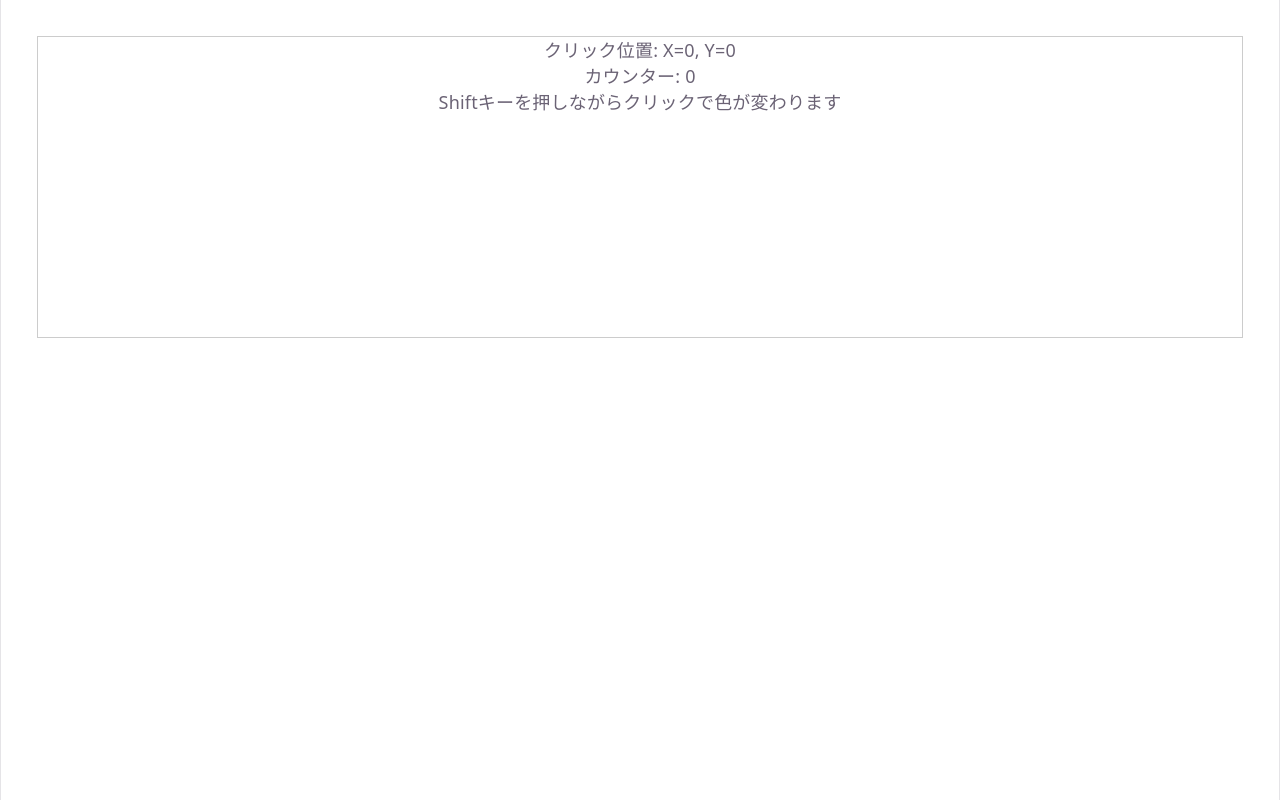
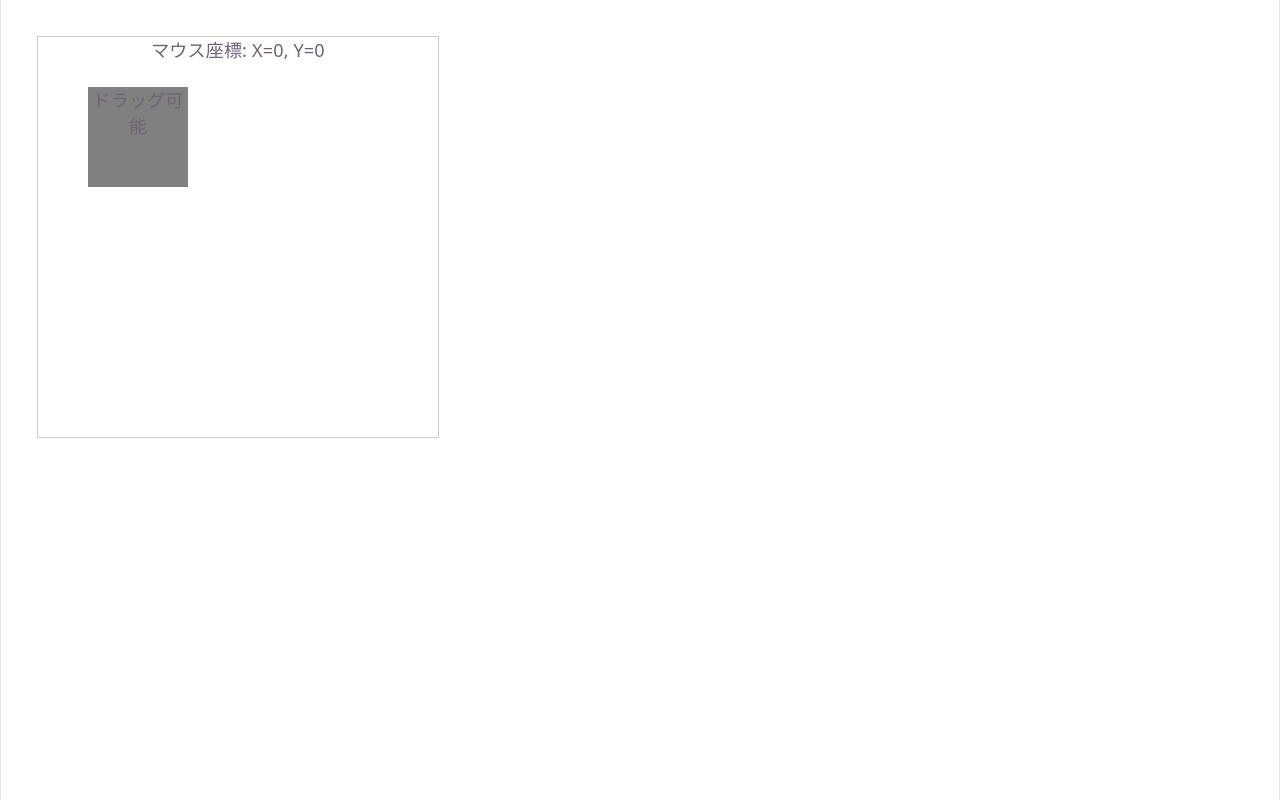
Before and after one commit to misakisoeda/react_tests, a React (Vite) app in the folder udemy-react-100/: page / in a window 1280 px wide. Built offline with nearby package versions, Linux system fonts and the light colour scheme.

Commit message:
feat: q18

```diff
--- a/udemy-react-100/src/App.tsx
+++ b/udemy-react-100/src/App.tsx
@@ -1,11 +1,11 @@
 import './App.css';
-import Question17 from './components/basic/Question17';
+import Question18 from './components/basic/Question18';
 
 function App() {
 
   return (
     <>
-      <Question17 />
+      <Question18 />
     </>
   )
 }
--- /dev/null
+++ b/udemy-react-100/src/components/basic/Question18.tsx
@@ -0,0 +1,104 @@
+import { useState } from 'react';
+
+function MouseEvents() {
+  const [isHovered, setIsHovered] = useState(false);
+  const [mousePos, setMousePos] = useState({ x: 0, y: 0 });
+  const [boxPos, setBoxPos] = useState({ x: 50, y: 50 });
+  const [isDragging, setIsDragging] = useState(false);
+  const [dragStart, setDragStart] = useState({ x: 0, y: 0 });
+
+  // ホバー
+  const handleMouseEnter = () => {
+    setIsHovered(true);
+  };
+  const handleMouseLeave = () => {
+    setIsHovered(false);
+  };
+
+  // マウス座標
+  const handleMouseMove = (e: React.MouseEvent<HTMLDivElement>) => {
+    const rect = e.currentTarget.getBoundingClientRect();
+
+    setMousePos({
+      x: e.clientX - rect.left,
+      y: e.clientY - rect.top
+    });
+
+    if (isDragging) {
+      const maxX = rect.width - 100; // ボックスの幅を考慮(ハードコーディングで)
+      const maxY = rect.height - 100; // ボックスの高さを考慮(ハードコーディングで)
+
+      const newX = e.clientX - rect.left - dragStart.x;
+      const newY = e.clientY - rect.top - dragStart.y;
+
+      const newBoxPos = {
+        x: Math.max(0, Math.min(newX, maxX)),
+        y: Math.max(0, Math.min(newY, maxY)),
+      }
+
+      setBoxPos(newBoxPos);
+    }
+  }
+
+  // ドラッグ
+  // 開始
+  const handleMouseDown = (e: React.MouseEvent<HTMLDivElement>) => {
+    const parentRect = e.currentTarget.parentElement?.getBoundingClientRect();
+    if (!parentRect) return;
+
+    setIsDragging(true);
+    setDragStart({
+      x: e.clientX - parentRect.left - boxPos.x,
+      y: e.clientY - parentRect.top - boxPos.y,
+    });
+  }
+  // 終了
+  const handleMouseUp = () => {
+    setIsDragging(false);
+  }
+  const handleContainerLeave = () => {
+    setBoxPos({ x: 50, y: 50 });
+  }
+
+  return (
+    <>
+      {/* コンテナ */}
+      <div
+        style={{
+          height: '400px',
+          width: '400px',
+          position: 'relative',
+          border: '1px solid #ccc',
+          overflow: "hidden"
+        }}
+        onMouseMove={handleMouseMove}
+        onMouseLeave={handleContainerLeave}
+      >
+        {/* ボックス */}
+        <div
+          style={{
+            position: 'absolute',
+            left: boxPos.x,
+            top: boxPos.y,
+            width: '100px',
+            height: '100px',
+            backgroundColor: isHovered ? 'lightblue' : 'gray',
+            cursor: isDragging ? 'grabbing' : 'grab',
+            userSelect: 'none',
+            transition: isDragging ? 'none' : 'all 0.3s'
+          }}
+          // マウスイベントを設定
+          onMouseEnter={handleMouseEnter}
+          onMouseLeave={handleMouseLeave}
+          onMouseDown={handleMouseDown}
+          onMouseUp={handleMouseUp}
+        >
+          ドラッグ可能
+        </div>
+        <p>マウス座標: X={mousePos.x}, Y={mousePos.y}</p>
+      </div>
+    </>
+  );
+}
+
+export default MouseEvents;
```
